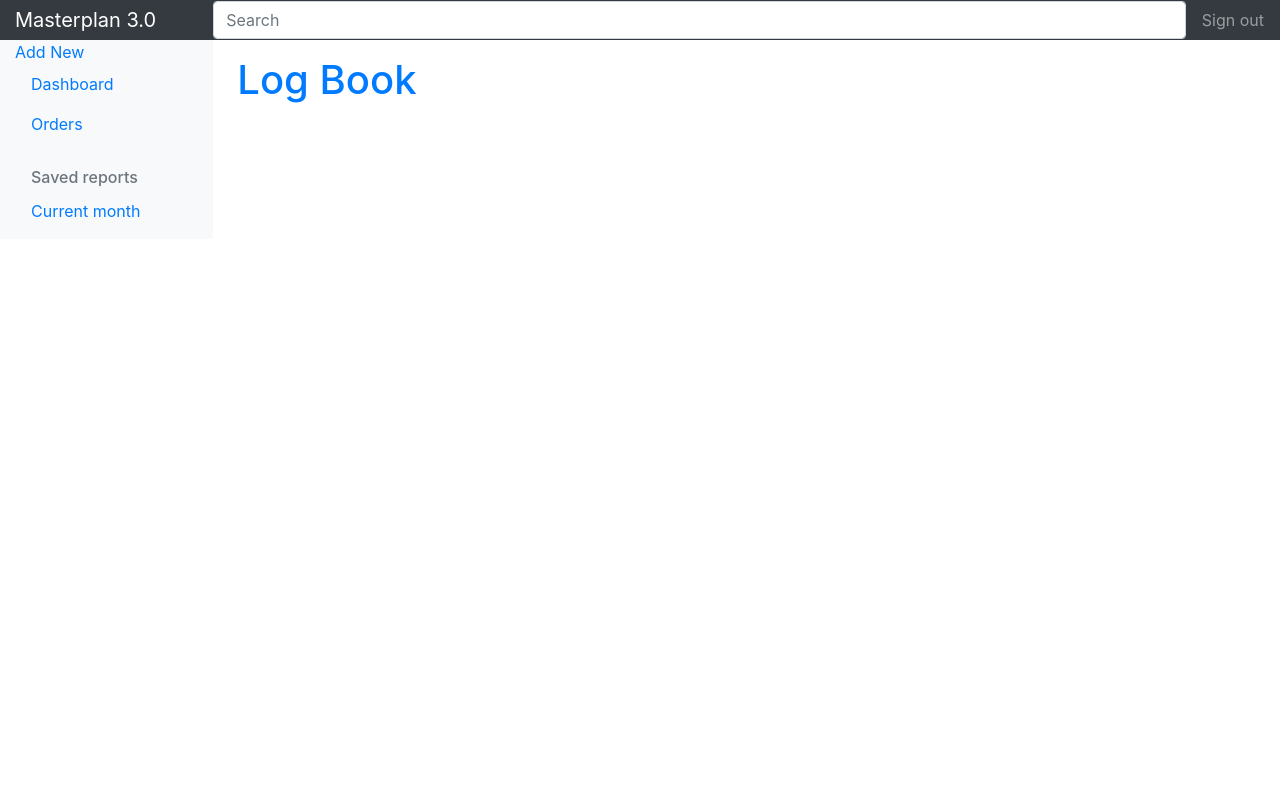
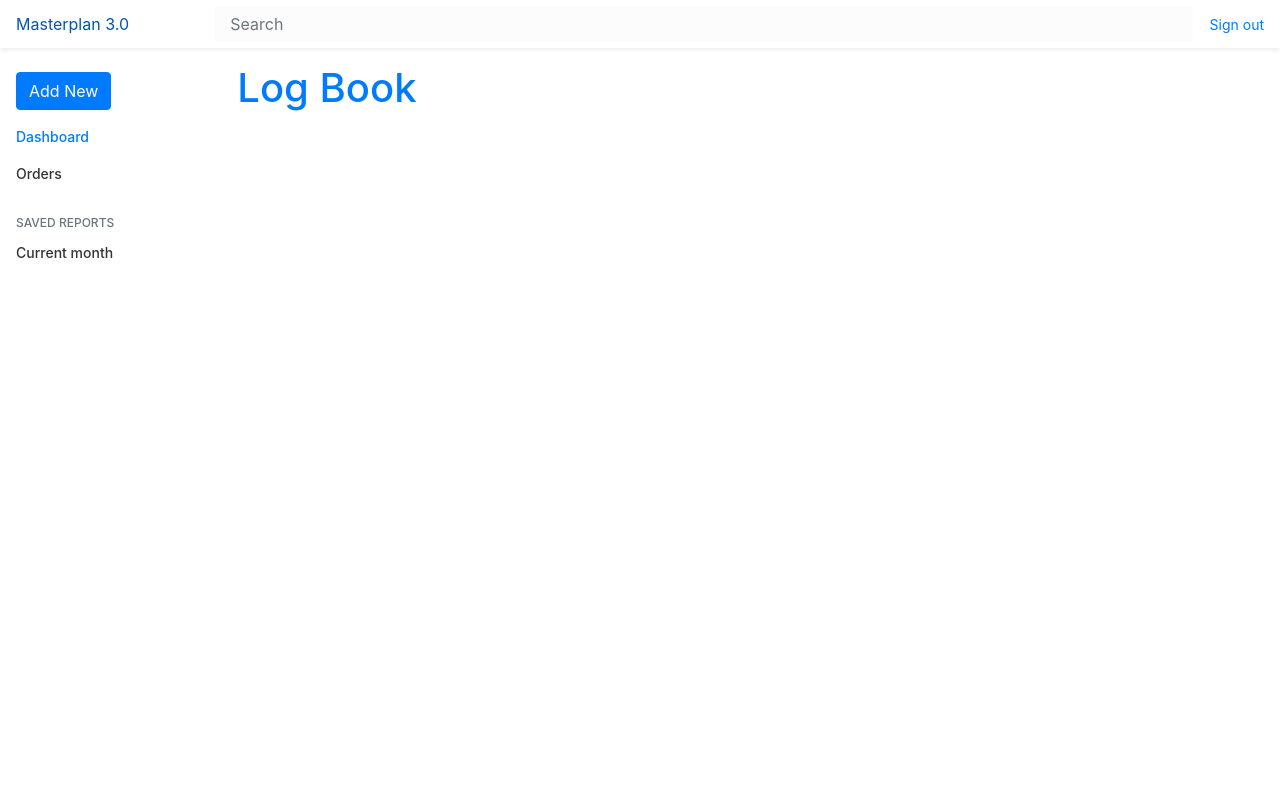
Before and after one commit to MwanzanFelipe/mstrpln-reset, a Django app: page /log/ in a window 1280 px wide. Run offline with Django 3.2, Linux system fonts and the light colour scheme; the visitor is signed in with stand-in values (Sample User, id 1); data that the repository does not hold is empty; parts of the project's set-up code (start-up, migrations or seed data) failed here and were passed over; some libraries are stand-ins or nearby versions.

Commit message:
First UI redesign

```diff
--- a/datum/static/css/datum.css
+++ b/datum/static/css/datum.css
@@ -1,42 +1,121 @@
-.page-header {
-    background-color: #C25100;
-    margin-top: 0;
-    padding: 20px 20px 20px 40px;
+body {
+  font-size: .875rem;
 }
 
-.page-header h1, .page-header h1 a, .page-header h1 a:visited, .page-header h1 a:active {
-    color: #ffffff;
-    font-size: 36pt;
-    text-decoration: none;
+.feather {
+  width: 16px;
+  height: 16px;
+  vertical-align: text-bottom;
 }
 
-.content {
-    margin-left: 40px;
+/*
+ * Sidebar
+ */
+
+.sidebar {
+  position: fixed;
+  top: 0;
+  bottom: 0;
+  left: 0;
+  z-index: 100; /* Behind the navbar */
+  padding: 48px 0 0; /* Height of navbar */
 }
 
-.date {
-    color: #828282;
+@media (max-width: 767.98px) {
+  .sidebar {
+    top: 5rem;
+  }
 }
 
-.save {
-    float: right;
+.sidebar-sticky {
+  position: relative;
+  top: 0;
+  height: calc(100vh - 48px);
+  padding-top: .5rem;
+  overflow-x: hidden;
+  overflow-y: auto; /* Scrollable contents if viewport is shorter than content. */
 }
 
-.postit-form textarea, .postit-form input {
-    width: 100%;
+@supports ((position: -webkit-sticky) or (position: sticky)) {
+  .sidebar-sticky {
+    position: -webkit-sticky;
+    position: sticky;
+  }
 }
 
-.top-menu, .top-menu:hover, .top-menu:visited {
-    color: #ffffff;
-    float: right;
-    font-size: 26pt;
-    margin-right: 20px;
+.sidebar .nav-link {
+  font-weight: 500;
+  color: #333;
 }
 
-.postit {
-    margin-bottom: 70px;
+.sidebar .nav-link .feather {
+  margin-right: 4px;
+  color: #999;
 }
 
-.postit h2 a, .postit h2 a:visited {
-    color: #000000;
+.sidebar .nav-link.active {
+  color: #007bff;
 }
+
+.sidebar .nav-link:hover .feather,
+.sidebar .nav-link.active .feather {
+  color: inherit;
+}
+
+.sidebar-heading {
+  font-size: .75rem;
+  text-transform: uppercase;
+}
+
+/*
+ * Navbar
+ */
+
+.navbar-brand {
+  padding-top: .75rem;
+  padding-bottom: .75rem;
+  font-size: 1rem;
+  background-color: rgba(0, 0, 0, 0);
+}
+
+.navbar .navbar-toggler {
+  top: .25rem;
+  right: 1rem;
+}
+
+.navbar .form-control {
+  padding: .75rem 1rem;
+  background-color: rgba(0, 0, 0, .01);
+  border-color: transparent;
+}
+
+.form-control:focus {
+  border-color: transparent;
+  box-shadow: 0 0 0 1px rgba(0, 0, 0, .1);
+}
+
+.form-control-dark {
+  color: #fff;
+  background-color: rgba(255, 255, 255, .1);
+  border-color: rgba(255, 255, 255, .1);
+}
+
+.form-control-dark:focus {
+  border-color: transparent;
+  box-shadow: 0 0 0 3px rgba(255, 255, 255, .25);
+}
+
+.bg-light {
+  background-color: #ffffff !important;
+}
+
+.nav-button {
+  font-weight: 500;
+  margin-right: 4px;
+}
+
+#mybutton {
+  position: fixed;
+  bottom: 20px;
+  right: 20px;
+}
--- a/datum/templates/datum/base.html
+++ b/datum/templates/datum/base.html
@@ -8,6 +8,9 @@
 
         <!-- Bootstrap CSS -->
         <link rel="stylesheet" href="https://stackpath.bootstrapcdn.com/bootstrap/4.5.0/css/bootstrap.min.css" integrity="sha384-9aIt2nRpC12Uk9gS9baDl411NQApFmC26EwAOH8WgZl5MYYxFfc+NcPb1dKGj7Sk" crossorigin="anonymous">
+
+        <!-- Font Awesome CSS -->
+        <link rel="stylesheet" href="https://stackpath.bootstrapcdn.com/font-awesome/4.7.0/css/font-awesome.min.css" integrity="sha384-wvfXpqpZZVQGK6TAh5PVlGOfQNHSoD2xbE+QkPxCAFlNEevoEH3Sl0sibVcOQVnN" crossorigin="anonymous">
 
         <!-- Custom styles for this template -->
         <link rel="stylesheet" href="{% static 'css/datum.css' %}">
@@ -21,9 +24,12 @@
     </head>
     <body>
 
-        <nav class="navbar navbar-dark sticky-top bg-dark flex-md-nowrap p-0">
-            <a class="navbar-brand col-sm-3 col-md-2 mr-0" href="/">Masterplan 3.0</a>
-            <input class="form-control form-control-dark w-100" type="text" placeholder="Search" aria-label="Search">
+    <nav class="navbar sticky-top bg-light flex-md-nowrap p-0 shadow-sm">
+  <a class="navbar-brand col-md-3 col-lg-2 mr-0 px-3" href="/">Masterplan 3.0</a>
+  <button class="navbar-toggler position-absolute d-md-none navbar-light collapsed" type="button" data-toggle="collapse" data-target="#sidebarMenu" aria-controls="sidebarMenu" aria-expanded="false" aria-label="Toggle navigation">
+    <span class="navbar-toggler-icon"></span>
+  </button>
+  <input class="form-control w-100" type="text" placeholder="Search" aria-label="Search">
   <ul class="navbar-nav px-3">
     <li class="nav-item text-nowrap">
       <a class="nav-link" href="#">Sign out</a>
@@ -31,14 +37,16 @@
   </ul>
 </nav>
 
+
+
 <div class="container-fluid">
   <div class="row">
-                <nav class="col-md-2 d-none d-md-block bg-light sidebar">
-                    <div class="sidebar-sticky">
+    <nav id="sidebarMenu" class="col-md-3 col-lg-2 d-md-block bg-light sidebar collapse">
+      <div class="sidebar-sticky pt-3">
         <ul class="nav flex-column">
                             <li class="nav-item">
                                 {% if user.is_authenticated %}
-                                    <a href="{% url 'generic_new' 'postit' %}">Add New</a>
+                                    <a class="nav-link d-none d-md-block" href="{% url 'generic_new' 'postit' %}"><button type="button" class="btn btn-primary">Add New</button></a>
                                 {% endif %}
                             </li>
                             <li class="nav-item">
@@ -73,7 +81,7 @@
                 </nav>
 
                 <main role="main" class="col-md-9 ml-sm-auto col-lg-10 pt-3 px-4">
-
+<button id="mybutton" type="button" class="btn btn-primary d-md-none">Add New</button>
                     {% block content %}
                     {% endblock %}
 
```
Lines whose indentation alone changed are shown as unchanged.
